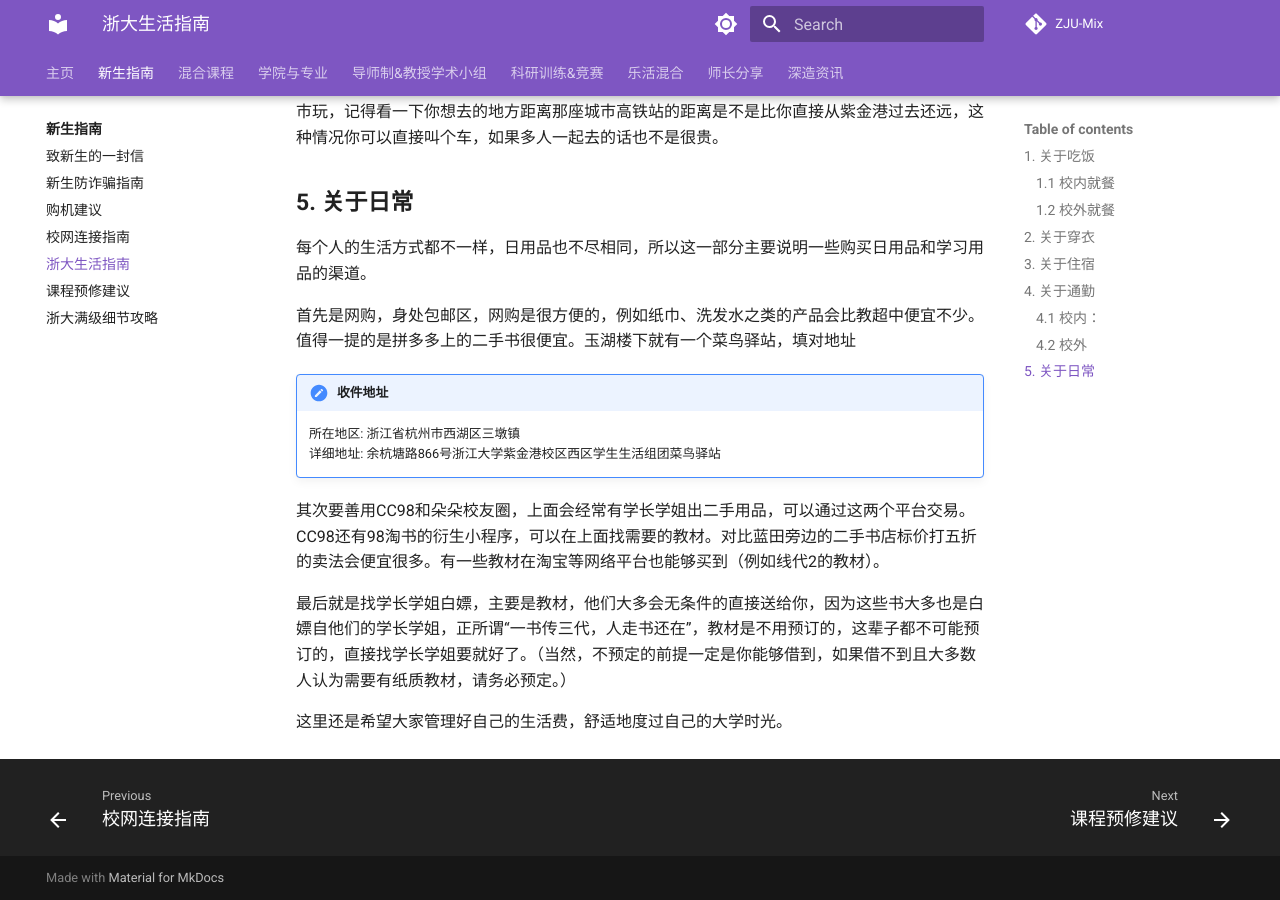
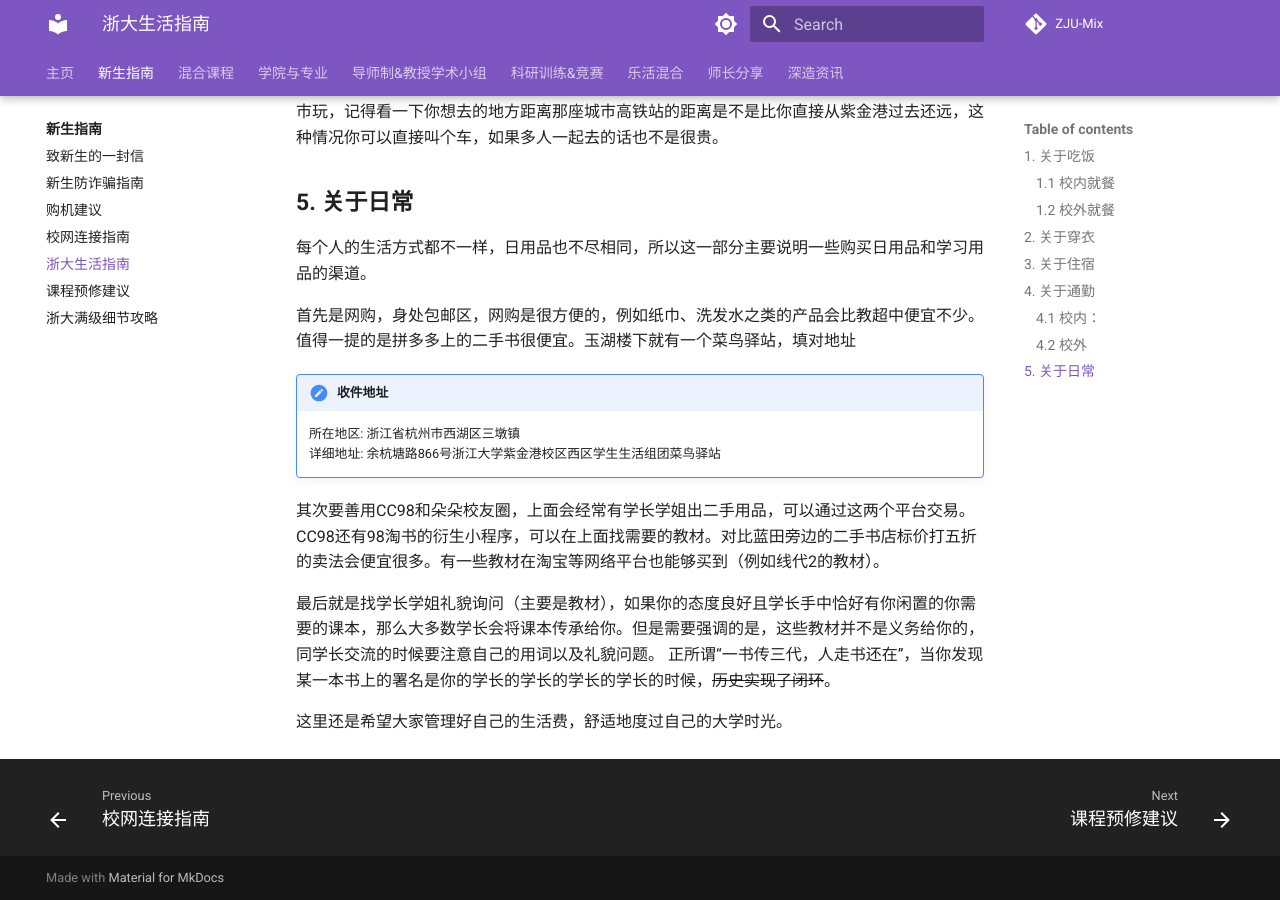
Before and after one commit to ZJU-Mix/ourMIX, an MkDocs documentation site: the page built from docs/entrance/life.md, in a window 1280 px wide and 900 px high, scrolled down 4781 px. Built offline with MkDocs 1.6.1 and Material for MkDocs 9.7.7, drawn with Linux system fonts in a browser that asks for light colours; comment, search, counter and statistics services are not loaded.

Commit message:
Update life.md

```diff
--- a/docs/entrance/life.md
+++ b/docs/entrance/life.md
@@ -137,6 +137,6 @@
 
 其次要善用CC98和朵朵校友圈，上面会经常有学长学姐出二手用品，可以通过这两个平台交易。CC98还有98淘书的衍生小程序，可以在上面找需要的教材。对比蓝田旁边的二手书店标价打五折的卖法会便宜很多。有一些教材在淘宝等网络平台也能够买到（例如线代2的教材）。
 
-最后就是找学长学姐白嫖，主要是教材，他们大多会无条件的直接送给你，因为这些书大多也是白嫖自他们的学长学姐，正所谓“一书传三代，人走书还在”，教材是不用预订的，这辈子都不可能预订的，直接找学长学姐要就好了。（当然，不预定的前提一定是你能够借到，如果借不到且大多数人认为需要有纸质教材，请务必预定。）
+最后就是找学长学姐礼貌询问（主要是教材），如果你的态度良好且学长手中恰好有你闲置的你需要的课本，那么大多数学长会将课本传承给你。但是需要强调的是，这些教材并不是义务给你的，同学长交流的时候要注意自己的用词以及礼貌问题。 正所谓“一书传三代，人走书还在”，当你发现某一本书上的署名是你的学长的学长的学长的学长的时候，~~历史实现了闭环~~。
 
 这里还是希望大家管理好自己的生活费，舒适地度过自己的大学时光。
```
